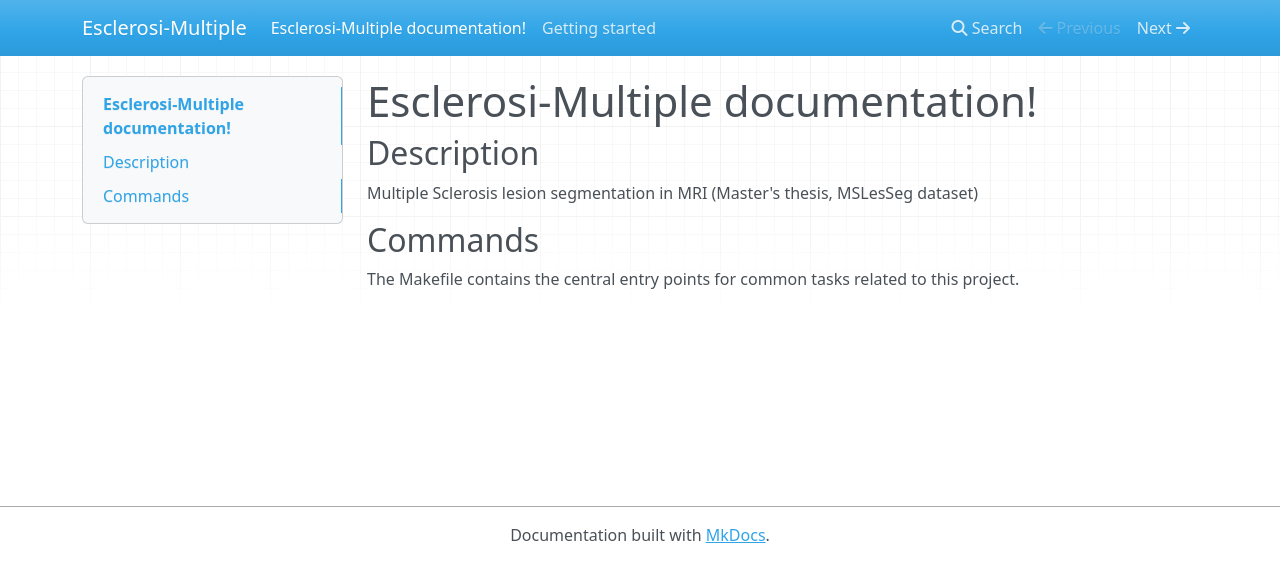
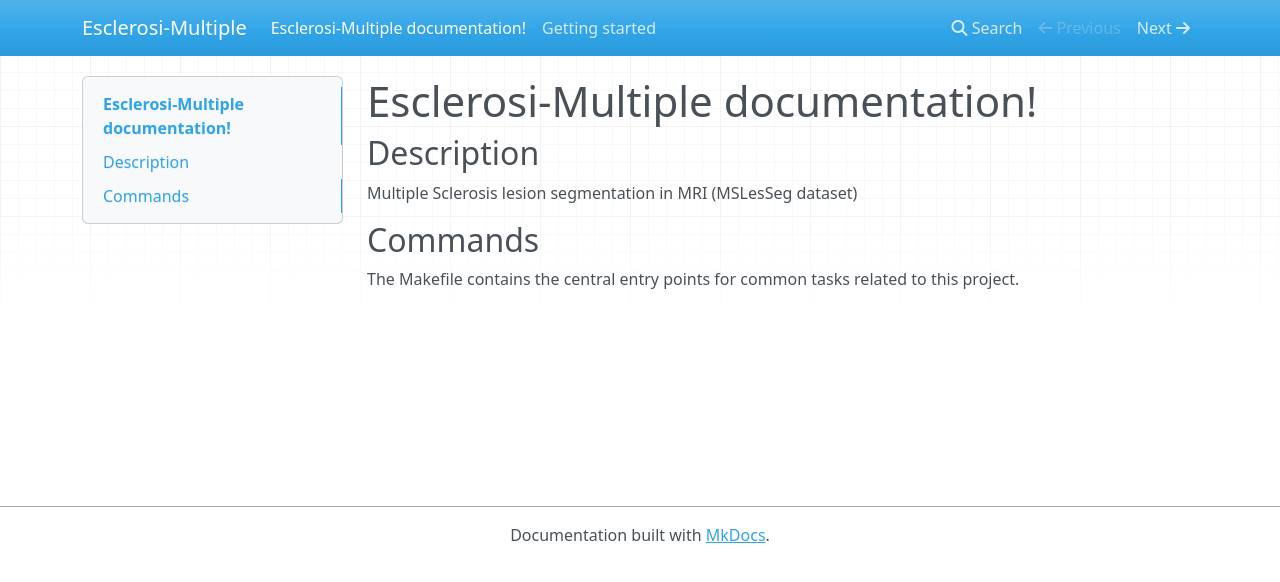
Before and after one commit to toni646/Esclerosi-Multiple, an MkDocs documentation site: the page built from docs/docs/index.md, in a window 1280 px wide. Shown: the top 582 px of the page. Built offline with MkDocs 1.6.1, drawn with Linux system fonts in a browser that asks for light colours; nearby versions of some CDN libraries.

```diff
--- a/docs/docs/index.md
+++ b/docs/docs/index.md
@@ -2,7 +2,7 @@
 
 ## Description
 
-Multiple Sclerosis lesion segmentation in MRI (Master's thesis, MSLesSeg dataset)
+Multiple Sclerosis lesion segmentation in MRI (MSLesSeg dataset)
 
 ## Commands
 
--- a/pyproject.toml
+++ b/pyproject.toml
@@ -5,7 +5,7 @@
 [project]
 name = "ms_seg"
 version = "0.0.1"
-description = "Multiple Sclerosis lesion segmentation in MRI (Master's thesis, MSLesSeg dataset)"
+description = "Multiple Sclerosis lesion segmentation in MRI (MSLesSeg dataset)"
 authors = [
   { name = "Toni" },
 ]
```
Also changed, not shown: README.md, reports/figures/eda_brain_volume.png, reports/figures/eda_check_empty_t1.png, reports/figures/eda_check_registration.png, reports/figures/eda_lesion_load.png, 7 other files.
